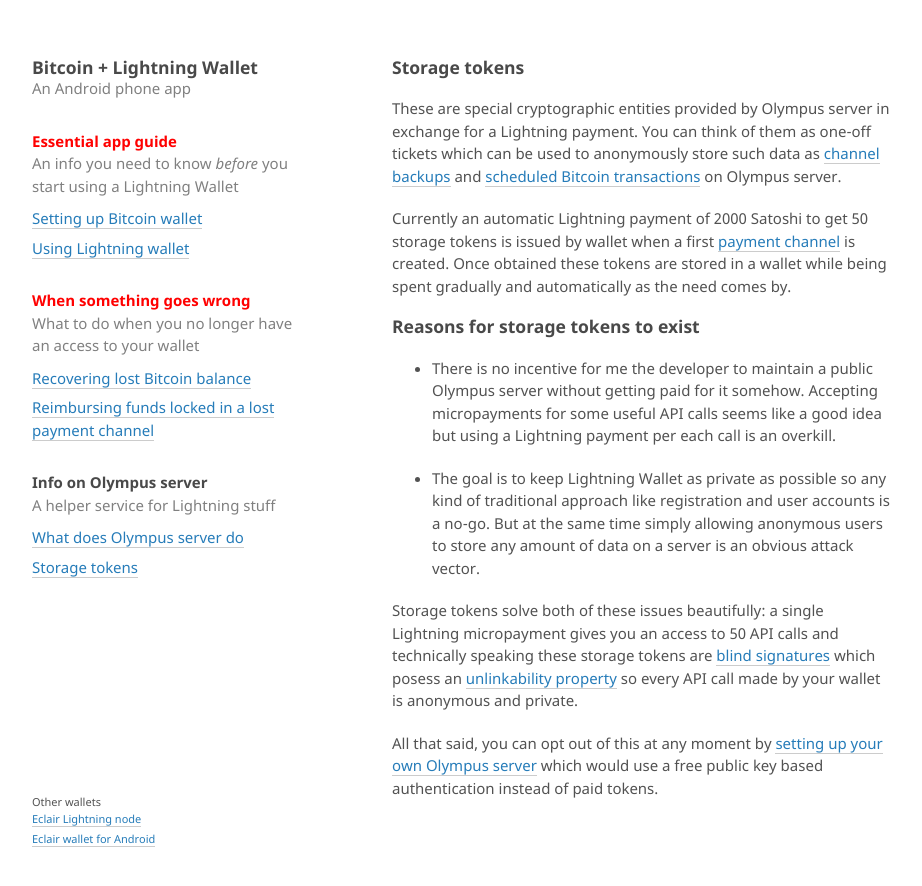
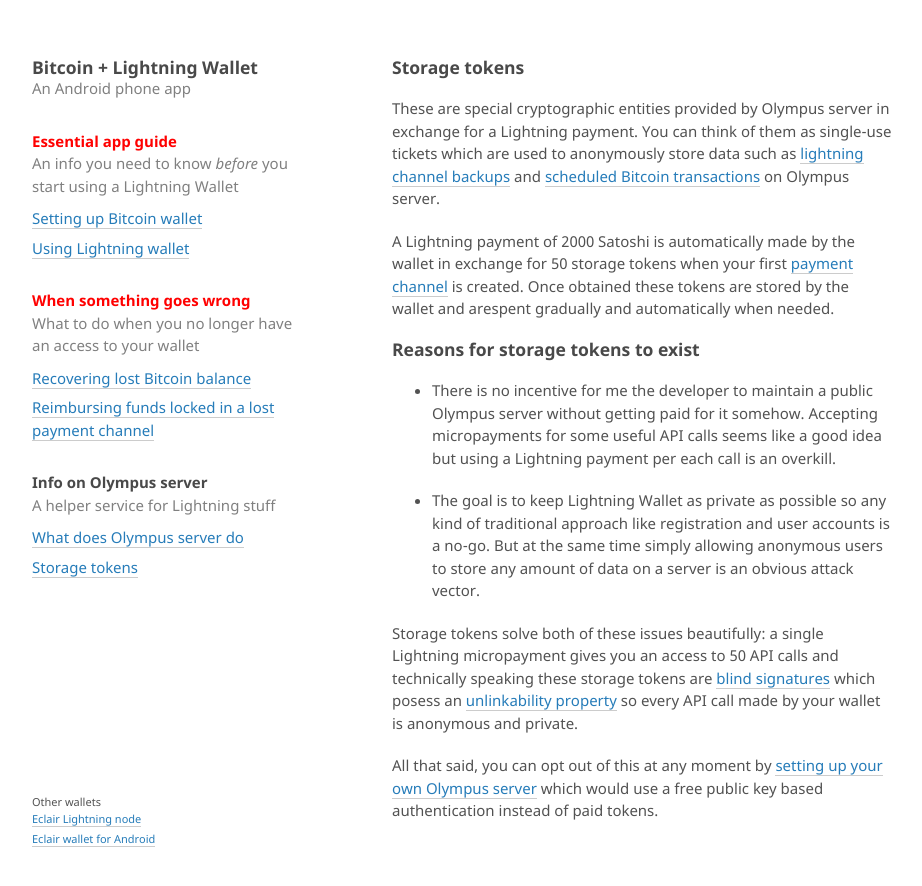
Before and after one commit to takaya-imai/lnwallet-site, a Jekyll site: the page built from storage-tokens.md, in a window 1280 px wide. Shown: the top 886 px of the page, without its empty margins (178-1100 px from the left). Built offline with Jekyll 4.4.1, drawn with Linux system fonts in a browser that asks for light colours; our own code applies the rules of GitHub Pages for plain Markdown files.

Commit message:
Reworded first 2 paragraphs

```diff
--- a/storage-tokens.md
+++ b/storage-tokens.md
@@ -4,9 +4,9 @@ layout: default
 
 ### [](#storage-tokens)Storage tokens
 
-These are special cryptographic entities provided by Olympus server in exchange for a Lightning payment. You can think of them as one-off tickets which can be used to anonymously store such data as [channel backups](reimbursing-funds-locked-in-a-lost-payment-channel.html#reimbursing-funds-locked-in-a-lost-payment-channel) and [scheduled Bitcoin transactions](what-does-olympus-server-do.html#what-does-olympus-server-do) on Olympus server.
+These are special cryptographic entities provided by Olympus server in exchange for a Lightning payment. You can think of them as single-use tickets which are used to anonymously store data such as [lightning channel backups](reimbursing-funds-locked-in-a-lost-payment-channel.html#reimbursing-funds-locked-in-a-lost-payment-channel) and [scheduled Bitcoin transactions](what-does-olympus-server-do.html#what-does-olympus-server-do) on Olympus server.
 
-Currently an automatic Lightning payment of 2000 Satoshi to get 50 storage tokens is issued by wallet when a first [payment channel](using-lightning-wallet.html#payment-channel) is created. Once obtained these tokens are stored in a wallet while being spent gradually and automatically as the need comes by.
+A Lightning payment of 2000 Satoshi is automatically made by the wallet in exchange for 50 storage tokens when your first [payment channel](using-lightning-wallet.html#payment-channel) is created. Once obtained these tokens are stored by the wallet and arespent  gradually and automatically when needed.
 
 ### [](#reasons-for-storage-tokens-to-exist)Reasons for storage tokens to exist
 
```
